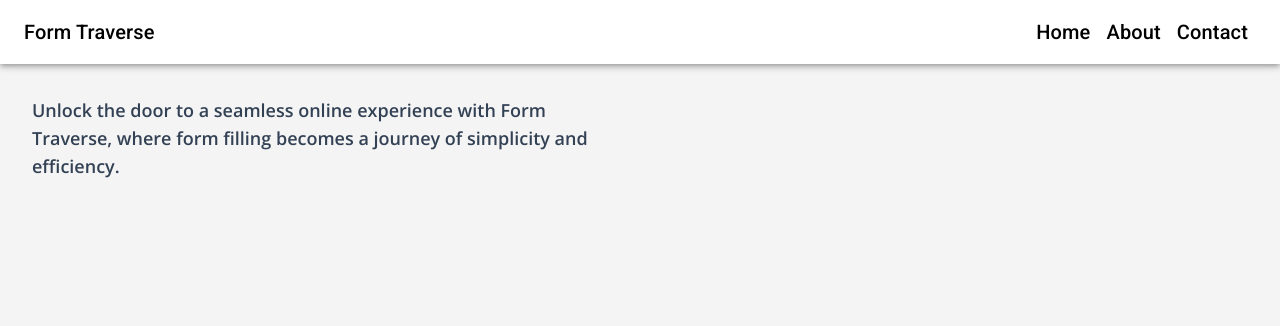
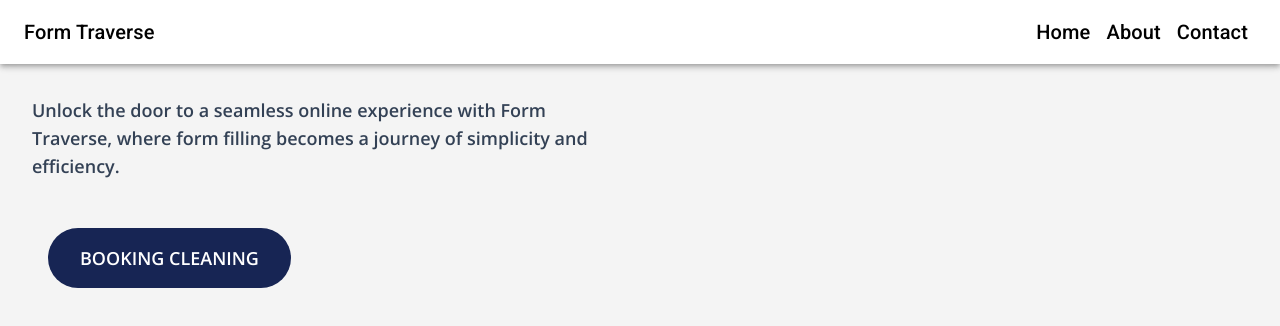
Before and after one commit to amankashyap004/form-traverse, a React (Vite) app: page / in a window 1280 px wide. Shown: the top 326 px of the page. Built offline with nearby package versions, Linux system fonts and the light colour scheme.

Commit message:
create button component

```diff
--- /dev/null
+++ b/src/components/BasicBtn.jsx
@@ -0,0 +1,11 @@
+import React from "react";
+
+const BasicBtn = ({ contained }) => {
+   return (
+      <button className="px-8 py-4 font-bold text-lg rounded-full bg-blue-950 text-white hover:underline">
+         {contained}
+      </button>
+   );
+};
+
+export default BasicBtn;
--- a/src/pages/Home.jsx
+++ b/src/pages/Home.jsx
@@ -1,14 +1,18 @@
 import React from "react";
+import BasicBtn from "../components/BasicBtn";
 
 const Home = () => {
    return (
-      <main className="flex justify-start items-center m-4">
+      <main className="flex justify-start items-start flex-col m-4">
          <div className="w-1/2 p-4">
             <p className="text-lg font-bold text-slate-700 ">
                Unlock the door to a seamless online experience with Form Traverse, where form
                filling becomes a journey of simplicity and efficiency.
             </p>
          </div>
+         <div className="m-8">
+            <BasicBtn contained="BOOKING CLEANING" />
+         </div>
       </main>
    );
 };
```
